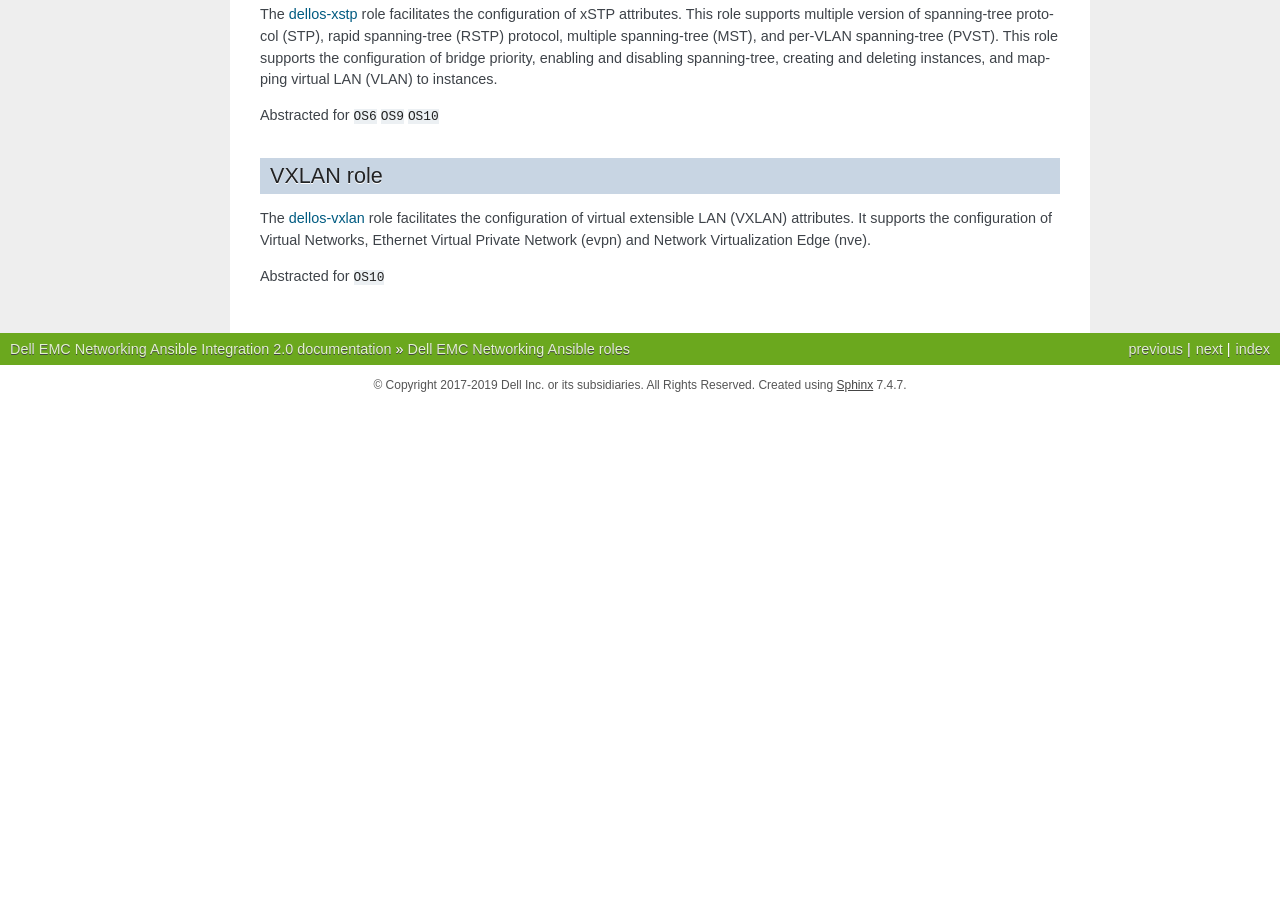
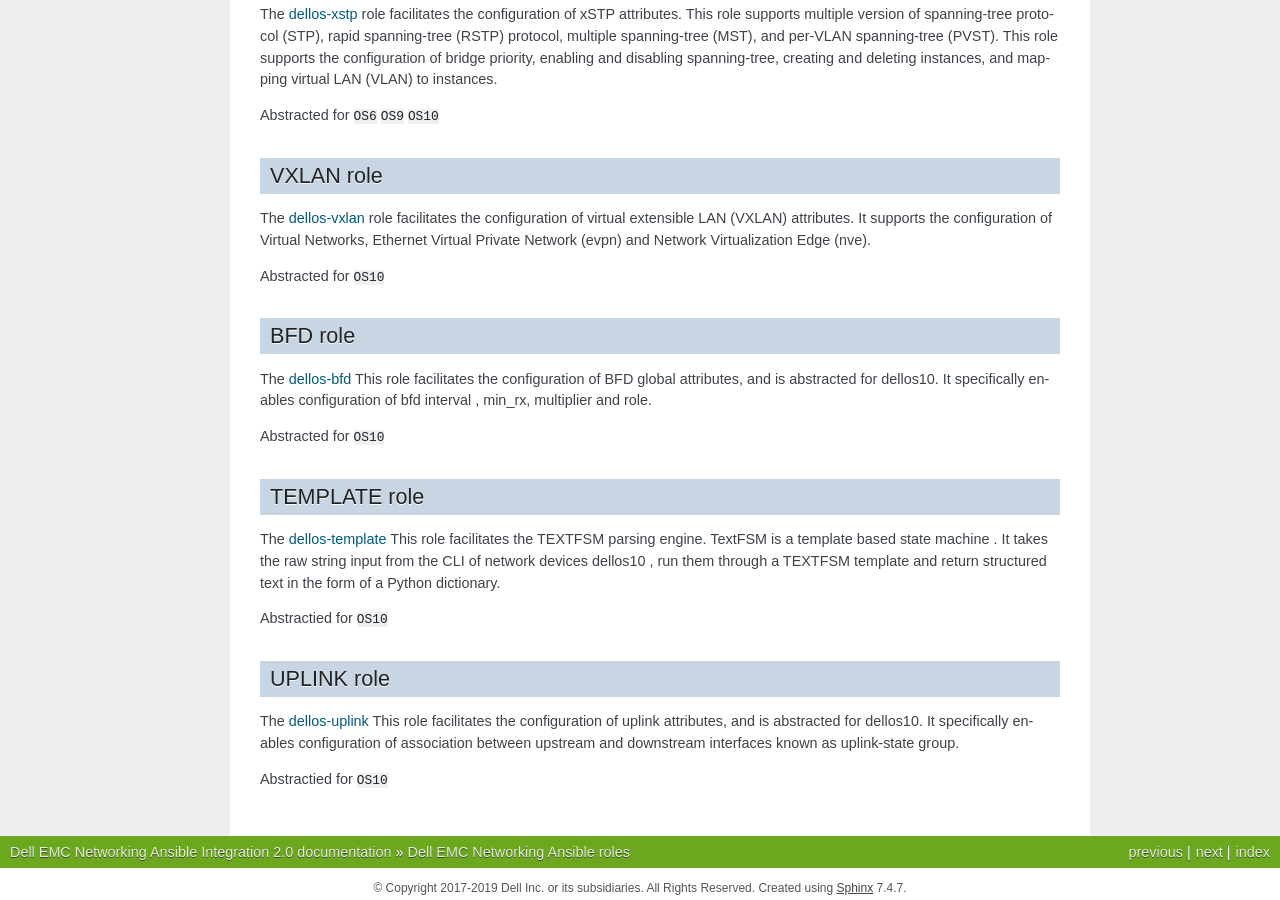
Before and after one commit to Dell-Networking/ansible-dellos-docs, a Sphinx documentation site: the page built from source/roles.rst, in a window 1280 px wide and 900 px high, scrolled down 4221 px. Built offline with Sphinx 7.4.7, drawn with Linux system fonts in a browser that asks for light colours; before the commit the page ends 4626 px from its top, so only the background shows below that; some of the changed text lies outside the part shown.

Commit message:
Support added for Release R4

```diff
--- a/source/modules.rst
+++ b/source/modules.rst
@@ -24,8 +24,3 @@
 -  `dellos10_command <https://docs.ansible.com/ansible/dellos10_command_module.html>`_: Run commands on remote devices running Dell EMC SmartFabric OS10
 -  `dellos10_config <https://docs.ansible.com/ansible/dellos10_config_module.html>`_: Manage configuration sections on remote devices running Dell EMC SmartFabric OS10
 -  `dellos10_facts <https://docs.ansible.com/ansible/dellos10_facts_module.html>`_: Collect facts from remote devices running Dell EMC SmartFabric OS10
-
-OPX module
-************
-
--  `opx_cps <https://docs.ansible.com/ansible/devel/modules/opx_cps_module.html>`_: Manage configuration sections using CPS on remote devices running Dell EMC SmartFabric OS10
--- a/source/roles.rst
+++ b/source/roles.rst
@@ -9,7 +9,7 @@
 
 The `dellos-aaa <https://galaxy.ansible.com/Dell-Networking/dellos-aaa/>`_ role facilitates the configuration of authentication authorization acccounting (AAA), and supports the configuration of TACACS and RADIUS server and AAA.
 
-Abstracted for ``OS6`` ``OS9``
+Abstracted for ``OS6`` ``OS9`` ``OS10``
 
 ACL role
 --------
@@ -191,6 +191,27 @@
 VXLAN role
 ----------
 
-The `dellos-vxlan <https://galaxy.ansible.com/Dell-Networking/dellos-vxlan/>`_ role facilitates the configuration of  virtual extensible LAN (VXLAN)   attributes. It supports the configuration of Virtual Networks, Ethernet Virtual Private Network (evpn) and Network Virtualization Edge (nve).
+The `dellos-vxlan <https://galaxy.ansible.com/Dell-Networking/ansible_role_dellos_vxlan/>`_ role facilitates the configuration of  virtual extensible LAN (VXLAN)   attributes. It supports the configuration of Virtual Networks, Ethernet Virtual Private Network (evpn) and Network Virtualization Edge (nve).
 
 Abstracted for ``OS10``
+
+BFD role
+--------
+
+The `dellos-bfd <https://galaxy.ansible.com/Dell-Networking/ansible_role_dellos_bfd/>`_ This role facilitates the configuration of BFD global attributes, and is abstracted for dellos10. It specifically enables configuration of bfd interval , min_rx, multiplier and role.
+
+Abstracted for ``OS10``
+
+TEMPLATE role
+-------------
+
+The `dellos-template <https://github.com/Dell-Networking/ansible-role-dellos-template/>`_ This role facilitates the TEXTFSM parsing engine. TextFSM is a template based state machine . It takes the raw string input from the CLI of network devices  dellos10 , run them through a TEXTFSM template and return structured text in the form of a Python dictionary.
+
+Abstractied for ``OS10``
+
+UPLINK role
+-----------
+
+The `dellos-uplink <https://galaxy.ansible.com/Dell-Networking/ansible_role_dellos_uplink/>`_ This role facilitates the configuration of uplink attributes, and is abstracted for dellos10. It specifically enables configuration of  association between upstream and downstream interfaces known as uplink-state group.
+
+Abstractied for ``OS10``
```
